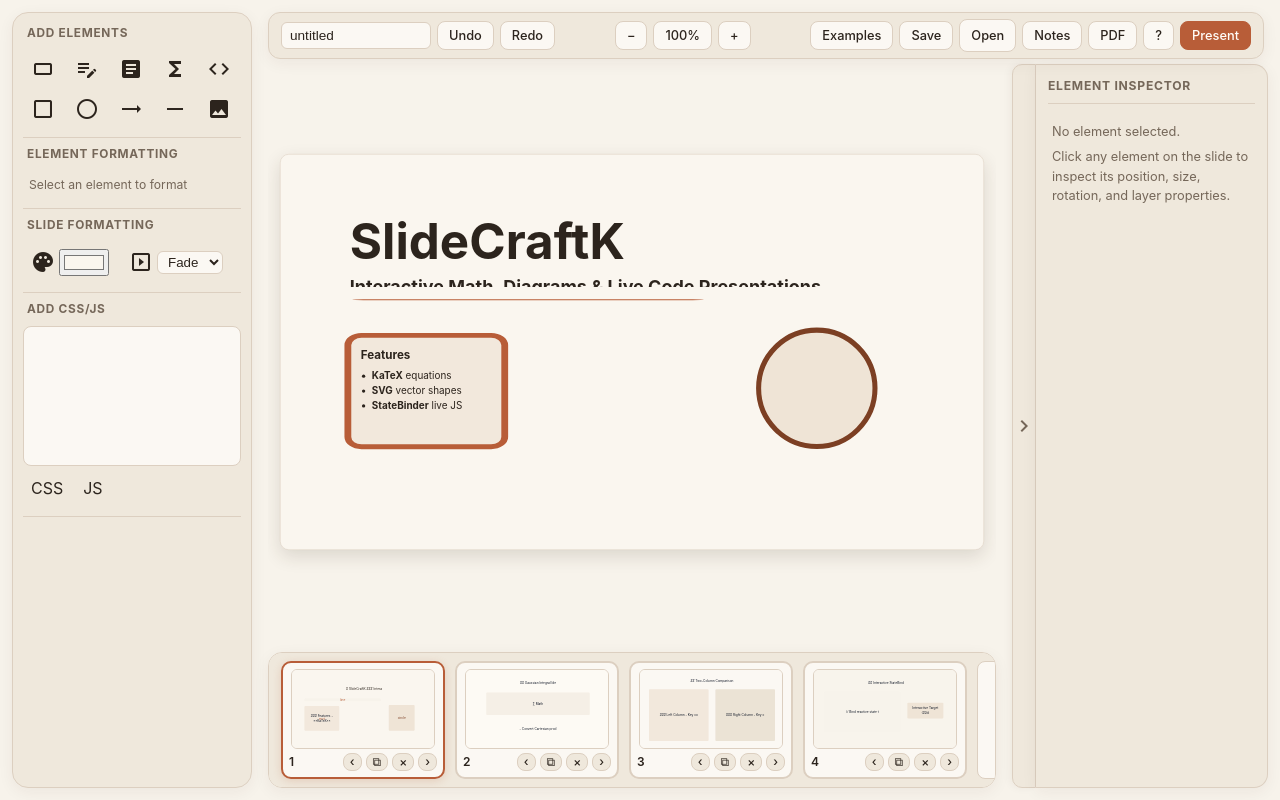
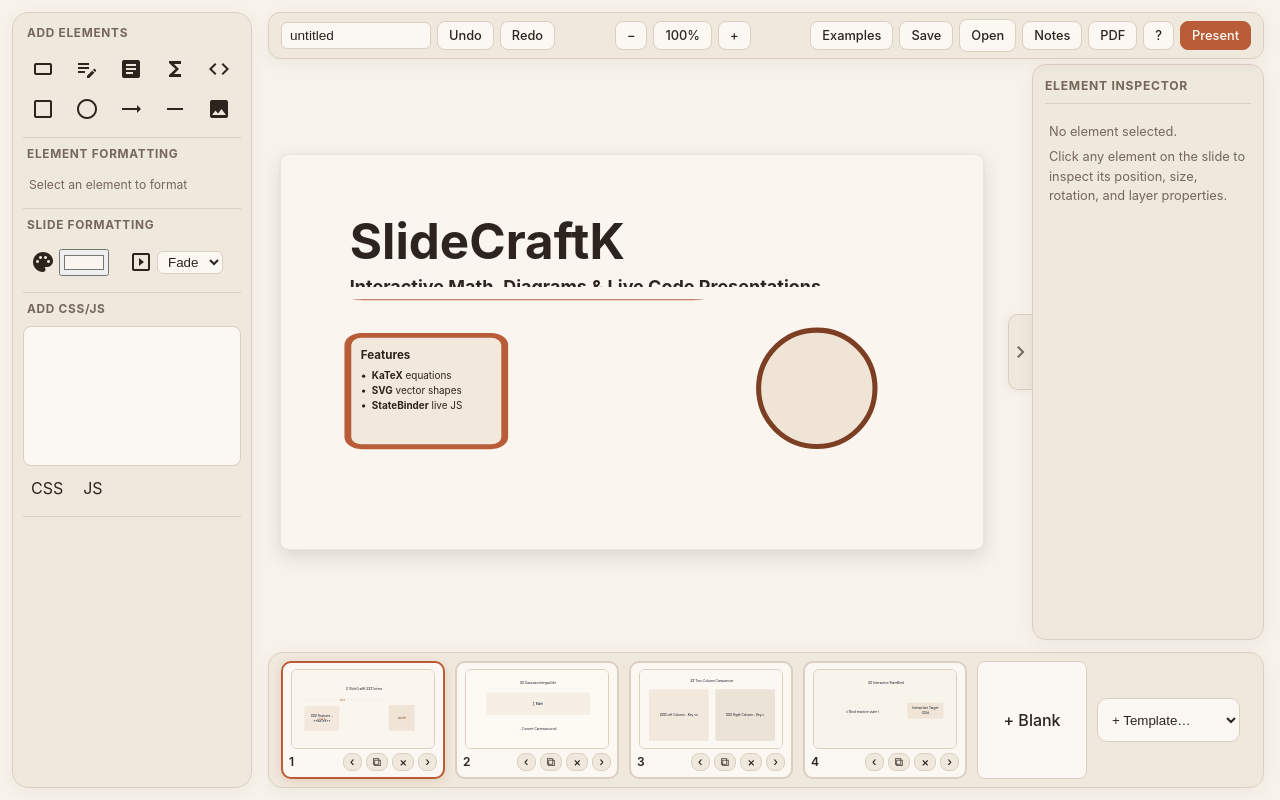
Before and after one commit to mk314k/SlideCraftK, a React (Vite) app: page / in a window 1280 px wide. Built offline with nearby package versions, Linux system fonts and the light colour scheme.

Commit message:
style(inspector): shorten right toggle tab and keep bottom slide strip full-width

```diff
--- a/src/App.css
+++ b/src/App.css
@@ -163,18 +163,13 @@ textarea {
   position: fixed;
   bottom: 12px;
   left: calc(var(--tool-width) + 28px);
-  right: 44px;
+  right: 16px;
   height: 136px;
   padding: 8px 12px;
   background: var(--foreground);
   border: 1px solid var(--panel-border);
   border-radius: 14px;
   box-shadow: 0 4px 16px rgba(60, 42, 26, 0.06);
-  transition: right 0.2s ease;
-}
-
-.slideset-with-inspector {
-  right: calc(var(--inspector-width) + 28px);
 }
 
 .mini {
@@ -545,11 +540,11 @@ textarea {
 .right-inspector-drawer {
   position: fixed;
   top: 64px;
-  right: 12px;
-  bottom: 12px;
+  right: 16px;
+  bottom: 160px;
   display: flex;
   flex-direction: row;
-  align-items: stretch;
+  align-items: center;
   z-index: 25;
 }
 
@@ -564,6 +559,7 @@ textarea {
 .inspector-edge-tab {
   width: 24px;
   min-width: 24px;
+  height: 76px;
   padding: 0 !important;
   display: flex;
   align-items: center;
@@ -571,12 +567,14 @@ textarea {
   background: var(--foreground);
   color: var(--text-muted);
   border: 1px solid var(--panel-border);
+  border-right: none;
   border-radius: 10px 0 0 10px !important;
   cursor: pointer;
-  box-shadow: -2px 0 8px rgba(60, 42, 26, 0.05);
+  box-shadow: -2px 2px 8px rgba(60, 42, 26, 0.06);
 }
 
 .right-inspector-drawer.collapsed .inspector-edge-tab {
+  border-right: 1px solid var(--panel-border);
   border-radius: 10px !important;
 }
 
@@ -587,10 +585,10 @@ textarea {
 
 .right-inspector-content {
   flex: 1;
+  height: 100%;
   background: var(--foreground);
   border: 1px solid var(--panel-border);
-  border-left: none;
-  border-radius: 0 14px 14px 0;
+  border-radius: 14px;
   padding: 12px;
   display: flex;
   flex-direction: column;
--- a/src/App.tsx
+++ b/src/App.tsx
@@ -7,11 +7,11 @@ import { KatexRenderer } from './katexComponent';
 import { Tools } from './tools';
 import { DeckProvider, useDeck, SlideTemplateType } from './context/DeckContext';
 
-const SlideSet: React.FC<{ inspectorOpen: boolean }> = ({ inspectorOpen }) => {
+const SlideSet: React.FC = () => {
   const { state, setFrameId, addSlide, addTemplateSlide, deleteSlide, duplicateSlide, moveSlide } = useDeck();
 
   return (
-    <div className={`slideset${inspectorOpen ? ' slideset-with-inspector' : ''}`}>
+    <div className="slideset">
       {state.slides.map((slide, i) => (
         <div
           key={`${i}ss`}
@@ -533,7 +533,7 @@ const EditorWorkspace: React.FC = () => {
     <div className="app-container">
       <Tools handleAddElement={handleAddElement} />
       <SlideView zoomFactor={zoomFactor} inspectorOpen={inspectorOpen} />
-      <SlideSet inspectorOpen={inspectorOpen} />
+      <SlideSet />
       <RightInspector isOpen={inspectorOpen} onToggle={() => setInspectorOpen((v) => !v)} />
       <div className="top-sect">
         <div className="top-sect-group">
```
